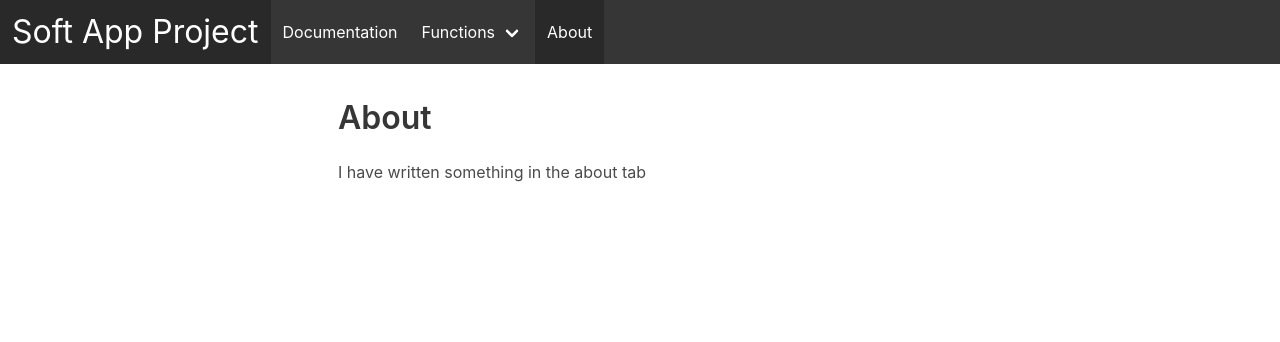
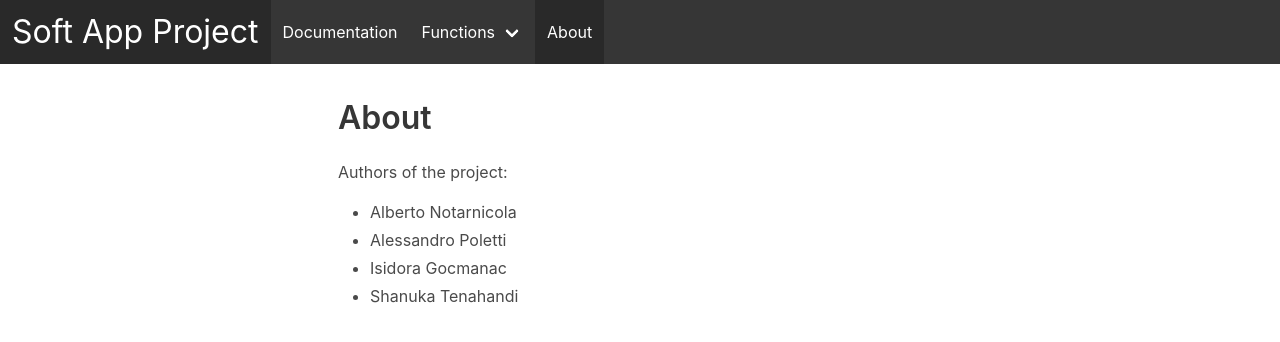
Before and after one commit to Alessandro201/SoftAppProject, a Flask app: page /about in a window 1280 px wide. Shown: the top 342 px of the page. Run offline with Flask 2, Linux system fonts and the light colour scheme; parts of the project's set-up code (start-up, migrations or seed data) failed here and were passed over; some libraries are stand-ins or nearby versions.

Commit message:
- about.html is now done

```diff
--- a/templates/about.html
+++ b/templates/about.html
@@ -7,6 +7,15 @@
 
 {% block content_half_page %}
     <h1 class="title">About</h1>
-    <p>I have written something in the about tab</p>
+    <p>Authors of the project:</p>
+
+    <div class="content">
+        <ul>
+            <li><p>Alberto Notarnicola</p></li>
+            <li><p>Alessandro Poletti</p></li>
+            <li><p>Isidora Gocmanac</p></li>
+            <li><p>Shanuka Tenahandi</p></li>
+        </ul>
+    </div>
 
 {% endblock %}
```
